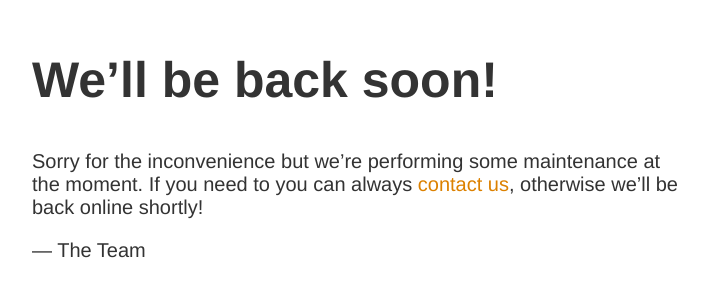
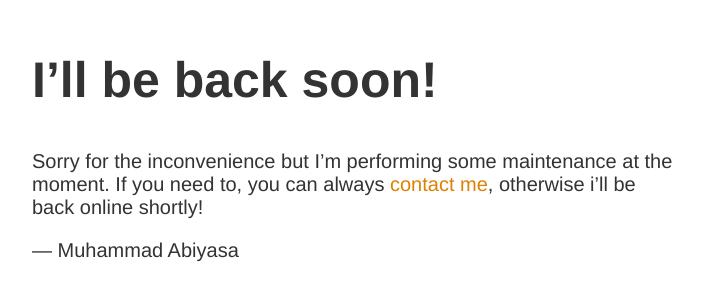
Before and after one commit to byasaa/site-maintenance-template, a plain HTML site: page index.html in a window 1280 px wide. Shown: the part 149-450 px from the top of the page, without its empty margins (283-991 px from the left). Drawn offline with Linux system fonts and the light colour scheme.

Commit message:
Update 1st person word index.html

```diff
--- a/index.html
+++ b/index.html
@@ -34,15 +34,15 @@
   </head>
   <body>
     <article>
-      <h1>We&rsquo;ll be back soon!</h1>
+      <h1>I&rsquo;ll be back soon!</h1>
       <div>
         <p>
-          Sorry for the inconvenience but we&rsquo;re performing some
-          maintenance at the moment. If you need to you can always
-          <a href="mailto:abi.vardhana@outlook.com">contact us</a>, otherwise
-          we&rsquo;ll be back online shortly!
+          Sorry for the inconvenience but I&rsquo;m performing some
+          maintenance at the moment. If you need to, you can always
+          <a href="mailto:abi.vardhana@outlook.com">contact me</a>, otherwise
+          i&rsquo;ll be back online shortly!
         </p>
-        <p>&mdash; The Team</p>
+        <p>&mdash; Muhammad Abiyasa</p>
       </div>
     </article>
   </body>
```
